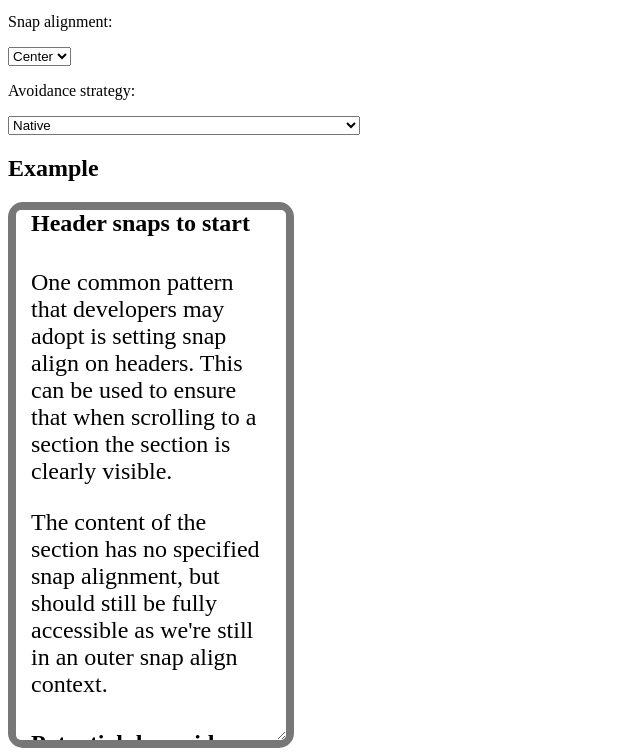
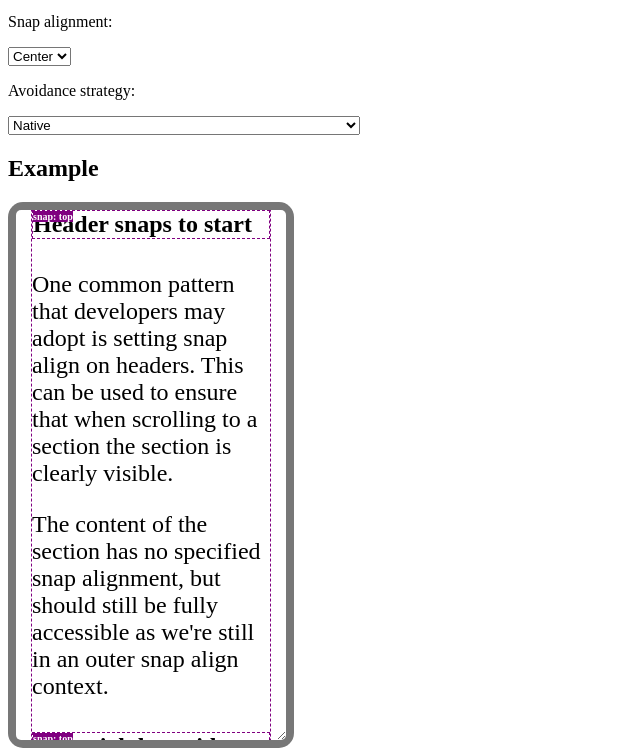
Before and after one commit to flackr/web-demos, a plain HTML site: page css-scroll-snap/nested/9187.html in a window 1280 px wide. Shown: the part 101-857 px from the top of the page, without its empty margins (0-640 px from the left). Drawn offline with Linux system fonts and the light colour scheme.

Commit message:
Draw borders around snap areas.

```diff
--- a/css-scroll-snap/nested/9187.html
+++ b/css-scroll-snap/nested/9187.html
@@ -56,8 +56,28 @@
     .snap-target {
       scroll-snap-align: var(--align);
     }
+    .snap-target::before {
+      content: "snap";
+    }
     .snap-start {
       scroll-snap-align: start;
+    }
+    .snap-start::before {
+      content: "snap: top";
+    }
+    .snap-target, .snap-start {
+      border: 1px dashed purple;
+      box-sizing: border-box;
+      position: relative;
+    }
+    .snap-target::before, .snap-start::before {
+      position: absolute;
+      display: block;
+      top: 0;
+      left: 0;
+      font-size: 10px;
+      color: white;
+      background: purple;
     }
   </style>
 </head>
```
